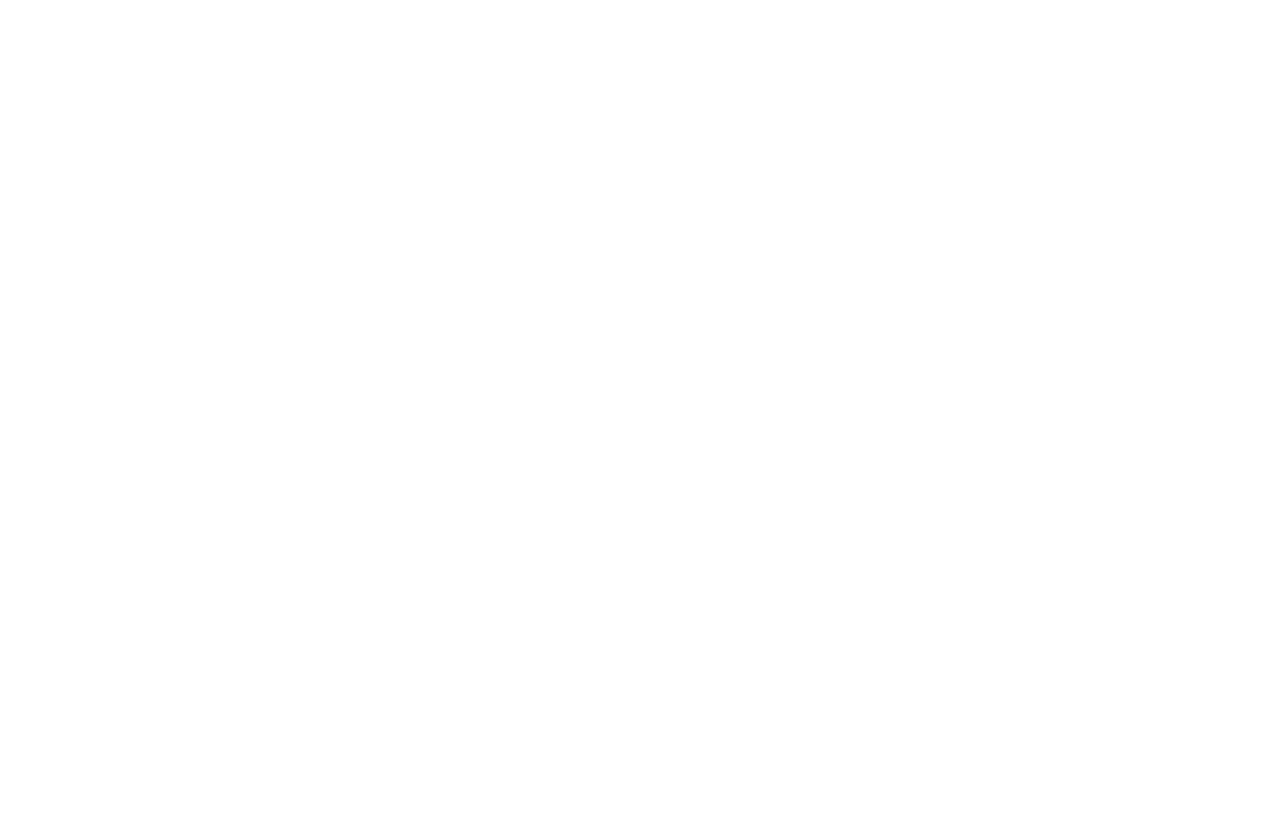
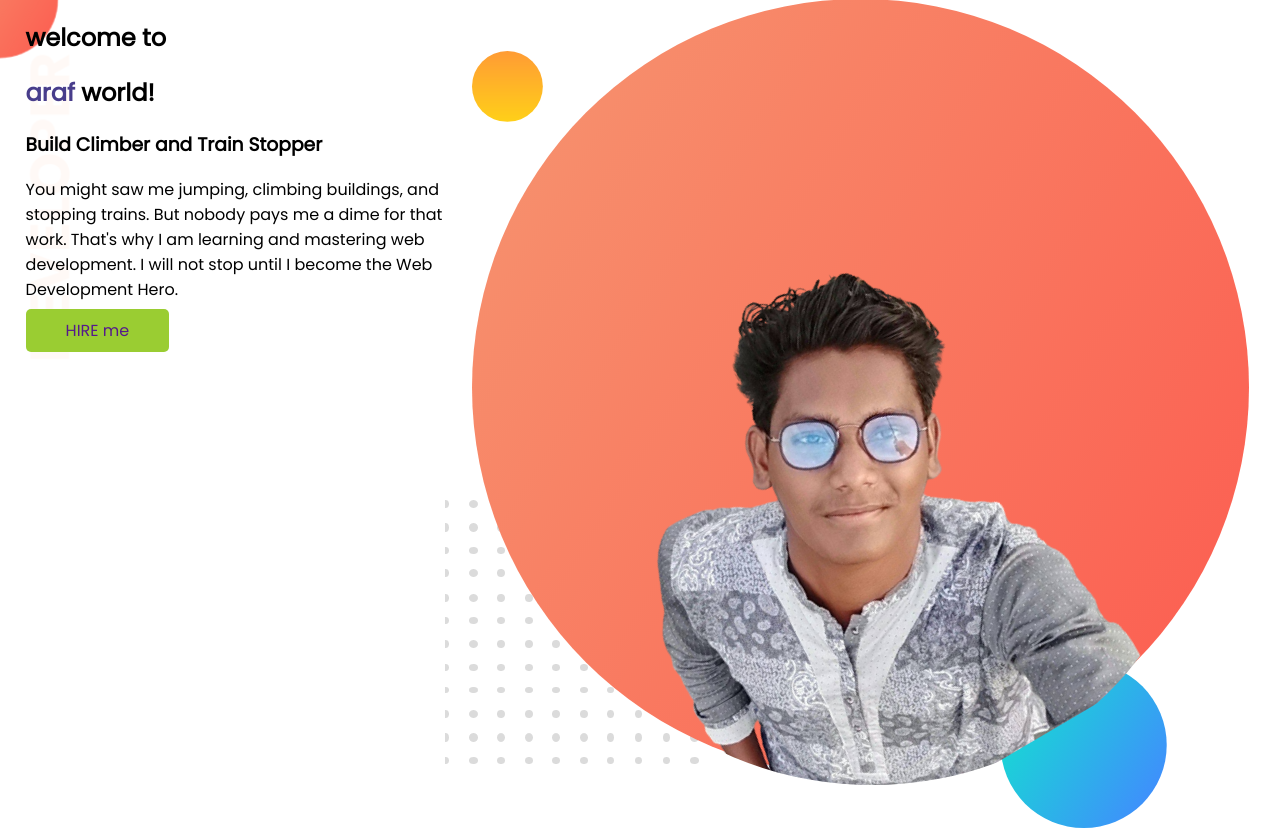
Before and after one commit to Yasinarafat04/developer-portfolio, a plain HTML site: page index.html in a window 1280 px wide. Before the commit the page ends 800 px from the top, so only its background shows below. Drawn offline with Linux system fonts and the light colour scheme.

Commit message:
top-benar-add

```diff
--- a/index.html
+++ b/index.html
@@ -1,13 +1,34 @@
 <!DOCTYPE html>
 <html lang="en">
+
 <head>
     <meta charset="UTF-8">
     <meta http-equiv="X-UA-Compatible" content="IE=edge">
     <meta name="viewport" content="width=device-width, initial-scale=1.0">
     <title>araf portfolio</title>
+    <link rel="preconnect" href="https://fonts.googleapis.com">
+    <link rel="preconnect" href="https://fonts.gstatic.com" crossorigin>
+    <link href="https://fonts.googleapis.com/css2?family=Poppins&display=swap" rel="stylesheet">
     <link rel="stylesheet" href="style.css">
+
 </head>
+
 <body>
+    <section class="top-banner">
+        <div class="apple">
+            <h1>welcome to</h1>
+            <h2><span class="hay">araf</span> world!</h2>
+            <h3>Build Climber and Train Stopper</h3>
+            <p>You might saw me jumping, climbing buildings, and stopping trains. But nobody pays me a dime for that
+                work.
+                That's why I am learning and mastering web development. I will not stop until I become the Web
+                Development
+                Hero.
+            </p>
+            <a class="link-button" target="_blank" href="">HIRE me</a>
+        </div>
+        <div class="boll"><img src="image/me.png" alt=""></div>
+    </section>
+</body>
 
-</body>
 </html>
--- a/style.css
+++ b/style.css
@@ -0,0 +1,32 @@
+body{
+    font-family: 'Poppins', sans-serif;
+    margin: 0;
+}
+hi{
+    font-size: 300px;
+}
+.hay{
+    color: darkslateblue;
+}
+section{
+    display: flex;
+}
+.apple{
+    width: 50%;
+    padding-left: 2%;
+}
+.ball img{
+    width: 80%;
+}
+.top-banner{
+    background-image: url(image/top-banner.png);
+    background-repeat: no-repeat;
+}
+.link-button{
+    text-decoration: none;
+    background-image: -moz-linear-gradient(pink yellow);
+    background-color: yellowgreen;
+    padding: 10px 40px;
+    font-weight: 400;
+    border-radius: 5px;
+}
```
Also changed, not shown: image/araf.jpg (added), image/arafat.jpg (added), image/dream-bg.png (added), image/exp-bg.png (added), image/me.png (added), image/my-bg.png (added), image/my-bg2.png (added), image/sajiv.jpg (added), image/top-banner.png (added), image/yas.jpg (added), image/yasin.jpg (added).
